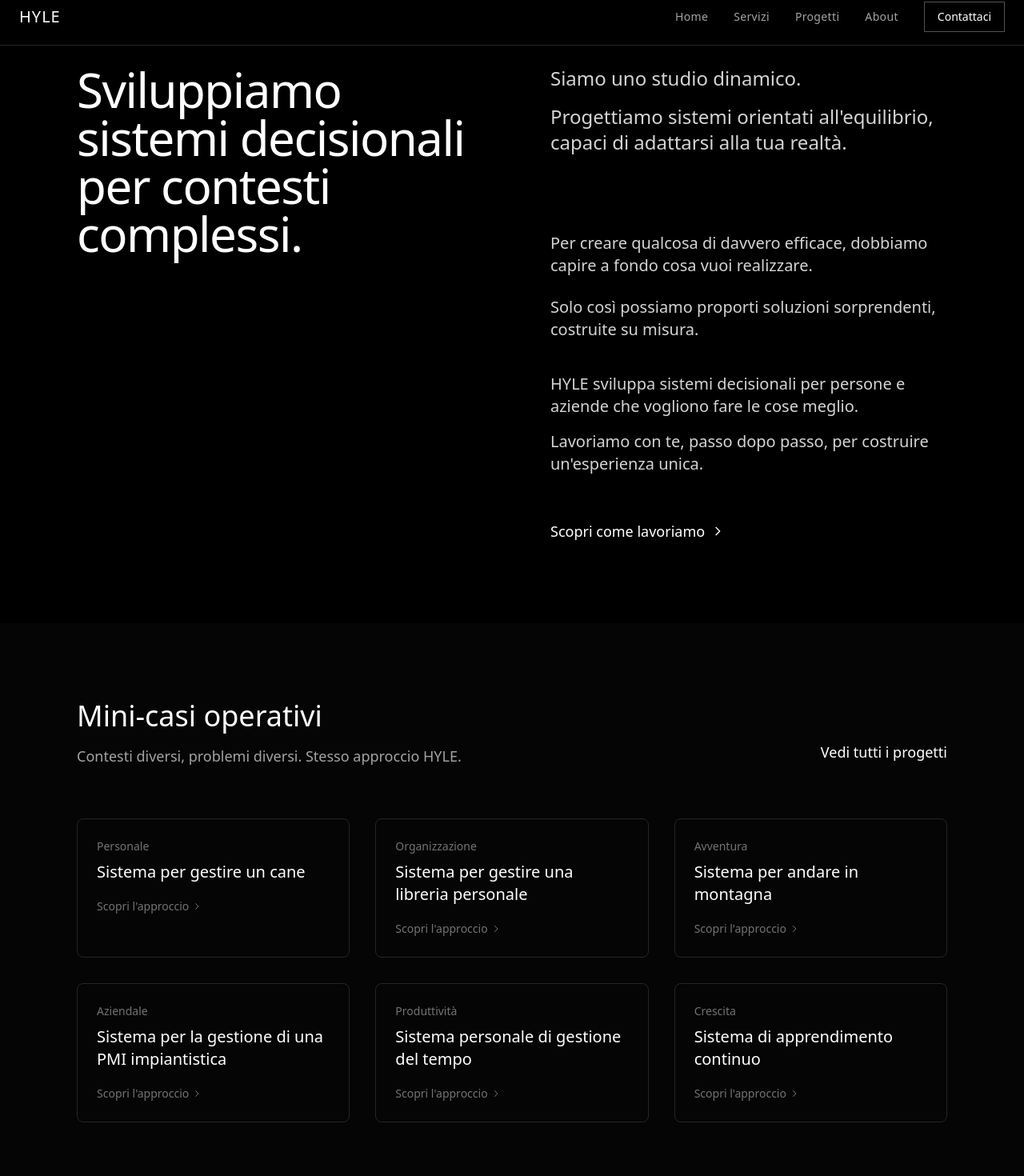
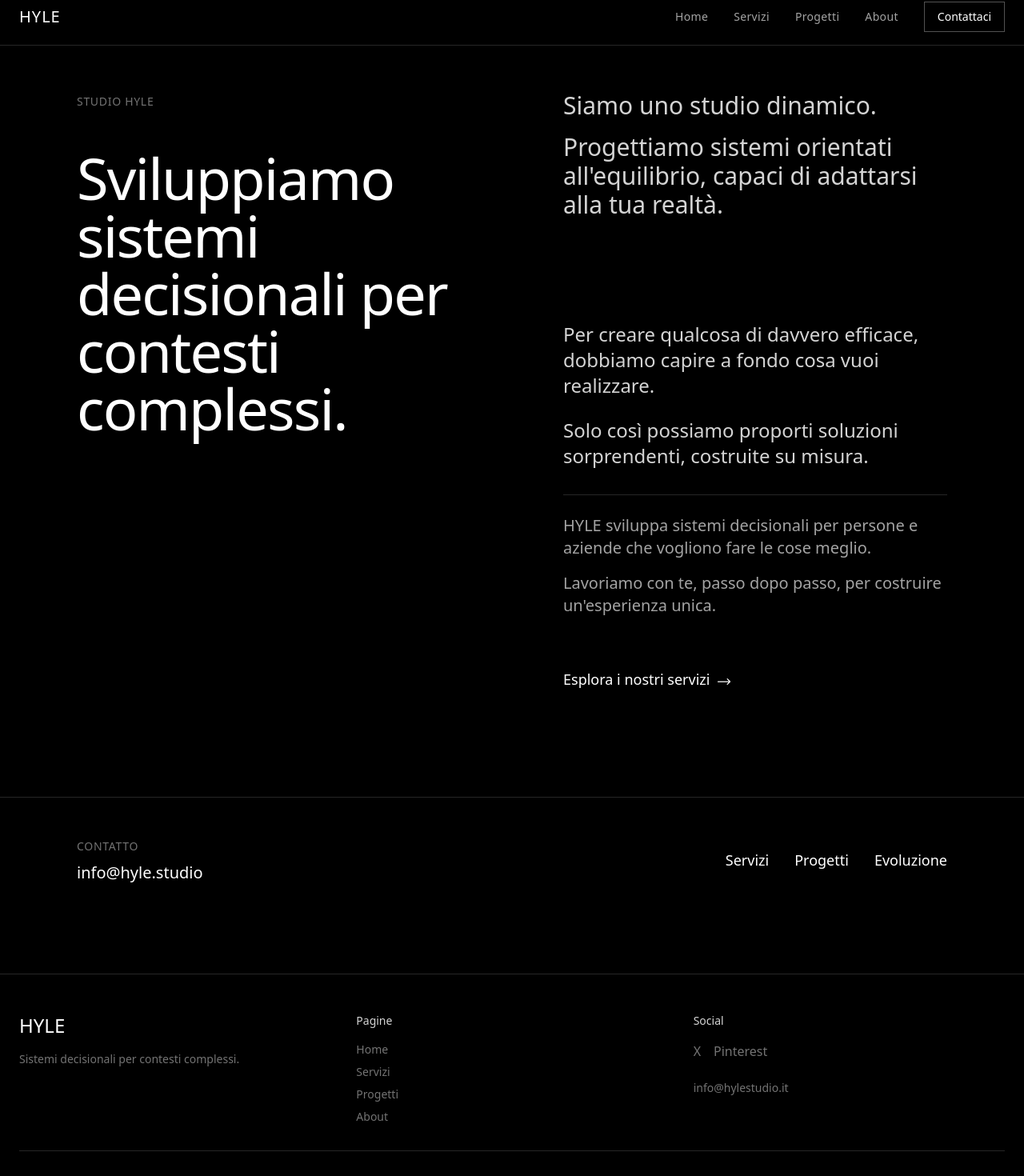
Before and after one commit to paologua/hyle-studio-new, a Next.js app: page / in a window 1280 px wide. Shown: the part 14-1484 px from the top of the page at 80% size. Built offline with nearby package versions, Linux system fonts and the light colour scheme.

Commit message:
Update page.tsx

```diff
--- a/app/(home)/page.tsx
+++ b/app/(home)/page.tsx
@@ -4,114 +4,124 @@ import Link from 'next/link';
 export default function HomePage() {
   return (
     <div className="min-h-screen bg-black text-white">
-      {/* Hero Section */}
-      <section className="px-6 py-24 md:px-12 lg:px-24">
+      {/* Main Content */}
+      <main className="px-6 md:px-12 lg:px-24 py-32">
         <div className="max-w-7xl mx-auto">
-          <div className="grid grid-cols-1 lg:grid-cols-2 gap-12 lg:gap-24 items-start">
 
-            {/* Blocco 1 - SX */}
-            <div className="space-y-6">
-              <h1 className="text-4xl md:text-5xl lg:text-6xl font-light leading-tight tracking-tight">
+          {/* Grid principale a 2 colonne */}
+          <div className="grid grid-cols-1 lg:grid-cols-2 gap-20 lg:gap-32">
+
+            {/* Colonna SINISTRA - Blocco 1 */}
+            <div className="lg:sticky lg:top-32 lg:self-start">
+              <div className="mb-8 lg:mb-12">
+                <span className="text-sm text-gray-500 font-light tracking-wider">STUDIO HYLE</span>
+              </div>
+
+              <h1 className="text-5xl md:text-6xl lg:text-7xl font-light leading-[0.95] tracking-tight">
                 Sviluppiamo sistemi decisionali per contesti complessi.
               </h1>
             </div>
 
-            {/* Colonna DX con blocchi 2 e 3 */}
-            <div className="space-y-16 lg:space-y-24">
+            {/* Colonna DESTRA - Blocchi 2 e 3 */}
+            <div className="space-y-32">
 
-              {/* Blocco 2 */}
+              {/* Blocco 2 - SX nella colonna DX (come nell'immagine) */}
+              <div className="max-w-2xl">
                 <div className="space-y-4">
-                <p className="text-xl md:text-2xl text-gray-300">
+                  <p className="text-2xl md:text-3xl font-light leading-snug text-gray-300">
                     Siamo uno studio dinamico.
                   </p>
-                <p className="text-xl md:text-2xl text-gray-300">
+                  <p className="text-2xl md:text-3xl font-light leading-snug text-gray-300">
                     Progettiamo sistemi orientati all&apos;equilibrio, capaci di adattarsi alla tua realtà.
                   </p>
                 </div>
+              </div>
 
-              {/* Blocco 3 */}
+              {/* Blocco 3 - DX nella colonna DX */}
+              <div className="max-w-2xl ml-auto">
+                <div className="space-y-8">
                   <div className="space-y-6">
-                <p className="text-lg md:text-xl text-gray-300 leading-relaxed">
+                    <p className="text-xl md:text-2xl font-light leading-relaxed text-gray-300">
                       Per creare qualcosa di davvero efficace, dobbiamo capire a fondo cosa vuoi realizzare.
                     </p>
-                <p className="text-lg md:text-xl text-gray-300 leading-relaxed">
+                    <p className="text-xl md:text-2xl font-light leading-relaxed text-gray-300">
                       Solo così possiamo proporti soluzioni sorprendenti, costruite su misura.
                     </p>
-                <div className="pt-4 space-y-4">
-                  <p className="text-lg md:text-xl text-gray-300 leading-relaxed">
+                  </div>
+
+                  <div className="pt-6 border-t border-gray-800 space-y-4">
+                    <p className="text-lg md:text-xl font-light leading-relaxed text-gray-400">
                       HYLE sviluppa sistemi decisionali per persone e aziende che vogliono fare le cose meglio.
                     </p>
-                  <p className="text-lg md:text-xl text-gray-300 leading-relaxed">
+                    <p className="text-lg md:text-xl font-light leading-relaxed text-gray-400">
                       Lavoriamo con te, passo dopo passo, per costruire un&apos;esperienza unica.
                     </p>
                   </div>
+
                   <div className="pt-8">
                     <Link
                       href="/servizi"
-                    className="inline-flex items-center text-lg font-medium hover:text-gray-300 transition-colors border-b border-transparent hover:border-gray-300 pb-1"
+                      className="inline-flex items-center gap-2 text-lg font-light hover:text-gray-300 transition-colors group"
                     >
-                    Scopri come lavoriamo
-                    <svg className="w-4 h-4 ml-2" fill="none" stroke="currentColor" viewBox="0 0 24 24" xmlns="http://www.w3.org/2000/svg">
-                      <path strokeLinecap="round" strokeLinejoin="round" strokeWidth={2} d="M9 5l7 7-7 7" />
+                      <span className="border-b border-transparent group-hover:border-gray-300 pb-1">
+                        Esplora i nostri servizi
+                      </span>
+                      <svg
+                        className="w-5 h-5 transform group-hover:translate-x-1 transition-transform"
+                        fill="none"
+                        stroke="currentColor"
+                        viewBox="0 0 24 24"
+                      >
+                        <path strokeLinecap="round" strokeLinejoin="round" strokeWidth={1.5} d="M17 8l4 4m0 0l-4 4m4-4H3" />
                       </svg>
                     </Link>
+                  </div>
                 </div>
               </div>
 
             </div>
           </div>
+
         </div>
-      </section>
+      </main>
 
-      {/* Preview Progetti */}
-      <section className="px-6 py-24 md:px-12 lg:px-24 bg-gray-950/50">
+      {/* Footer Preview */}
+      <footer className="px-6 md:px-12 lg:px-24 py-12 border-t border-gray-800">
         <div className="max-w-7xl mx-auto">
-          <div className="flex flex-col md:flex-row justify-between items-start md:items-end gap-8 mb-16">
-            <div>
-              <h2 className="text-3xl md:text-4xl font-light mb-4">Mini-casi operativi</h2>
-              <p className="text-gray-400 text-lg max-w-2xl">
-                Contesti diversi, problemi diversi. Stesso approccio HYLE.
-              </p>
+          <div className="flex flex-col md:flex-row justify-between items-start md:items-center gap-8">
+            <div className="space-y-2">
+              <span className="text-sm text-gray-500 font-light tracking-wider">CONTATTO</span>
+              <a
+                href="mailto:info@hyle.studio"
+                className="text-xl font-light hover:text-gray-300 transition-colors block"
+              >
+                info@hyle.studio
+              </a>
             </div>
+
+            <div className="flex gap-8">
+              <Link
+                href="/servizi"
+                className="text-lg font-light hover:text-gray-300 transition-colors"
+              >
+                Servizi
+              </Link>
               <Link
                 href="/progetti"
-              className="text-lg font-medium hover:text-gray-300 transition-colors border-b border-transparent hover:border-gray-300 pb-1"
+                className="text-lg font-light hover:text-gray-300 transition-colors"
               >
-              Vedi tutti i progetti
+                Progetti
+              </Link>
+              <Link
+                href="/about"
+                className="text-lg font-light hover:text-gray-300 transition-colors"
+              >
+                Evoluzione
               </Link>
             </div>
-
-          <div className="grid grid-cols-1 md:grid-cols-2 lg:grid-cols-3 gap-8">
-            {[
-              { title: "Sistema per gestire un cane", category: "Personale" },
-              { title: "Sistema per gestire una libreria personale", category: "Organizzazione" },
-              { title: "Sistema per andare in montagna", category: "Avventura" },
-              { title: "Sistema per la gestione di una PMI impiantistica", category: "Aziendale" },
-              { title: "Sistema personale di gestione del tempo", category: "Produttività" },
-              { title: "Sistema di apprendimento continuo", category: "Crescita" },
-            ].map((project, index) => (
-              <div
-                key={index}
-                className="group border border-gray-800 hover:border-gray-600 transition-colors p-6 rounded-lg"
-              >
-                <span className="text-sm text-gray-500 mb-2 block">{project.category}</span>
-                <h3 className="text-xl font-light mb-4 group-hover:text-gray-300 transition-colors">
-                  {project.title}
-                </h3>
-                <Link
-                  href="/progetti"
-                  className="text-gray-500 hover:text-gray-300 transition-colors text-sm font-medium inline-flex items-center"
-                >
-                  Scopri l&apos;approccio
-                  <svg className="w-3 h-3 ml-1" fill="none" stroke="currentColor" viewBox="0 0 24 24" xmlns="http://www.w3.org/2000/svg">
-                    <path strokeLinecap="round" strokeLinejoin="round" strokeWidth={2} d="M9 5l7 7-7 7" />
-                  </svg>
-                </Link>
-              </div>
-            ))}
           </div>
         </div>
-      </section>
+      </footer>
     </div>
   );
 }
```
Lines whose indentation alone changed are shown as unchanged.
